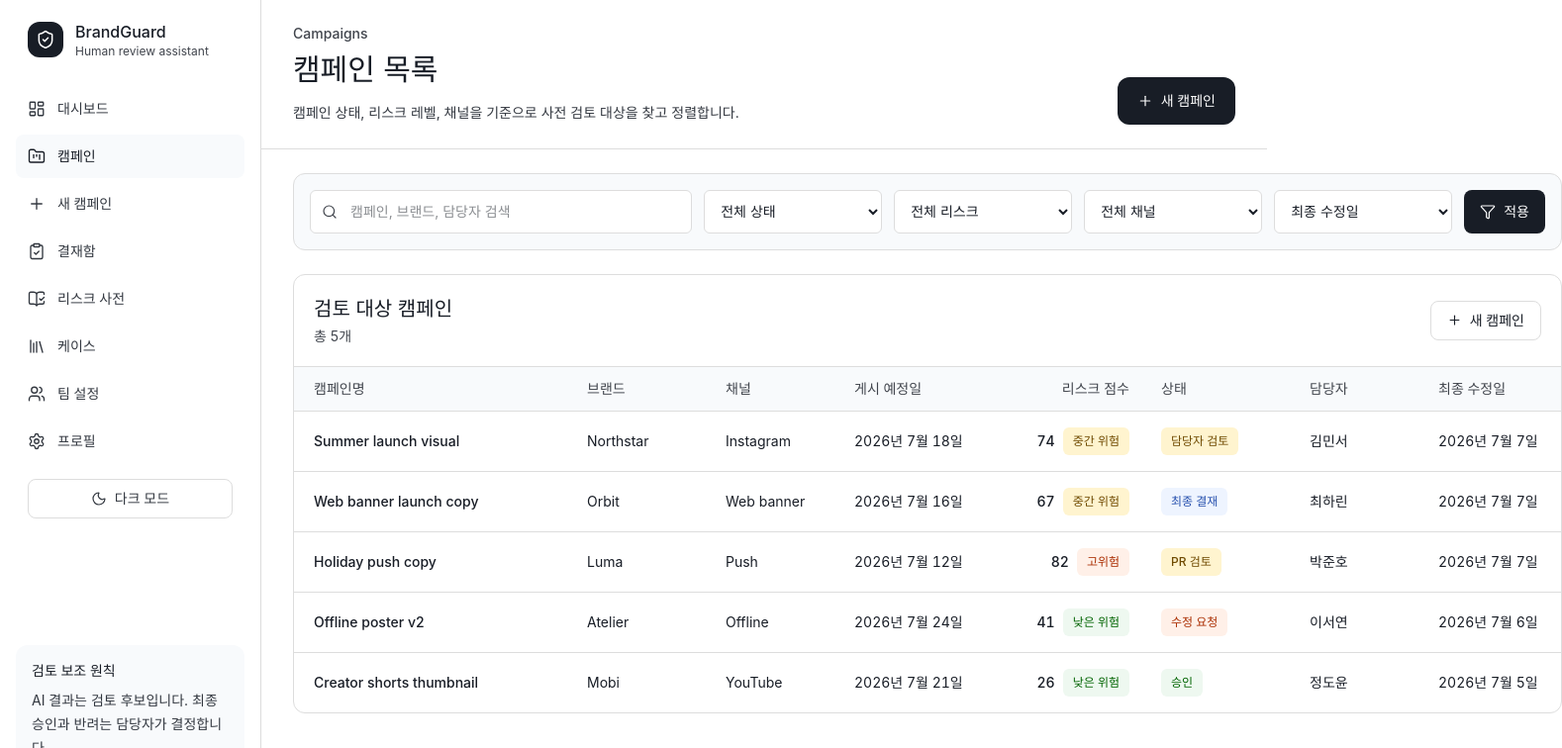
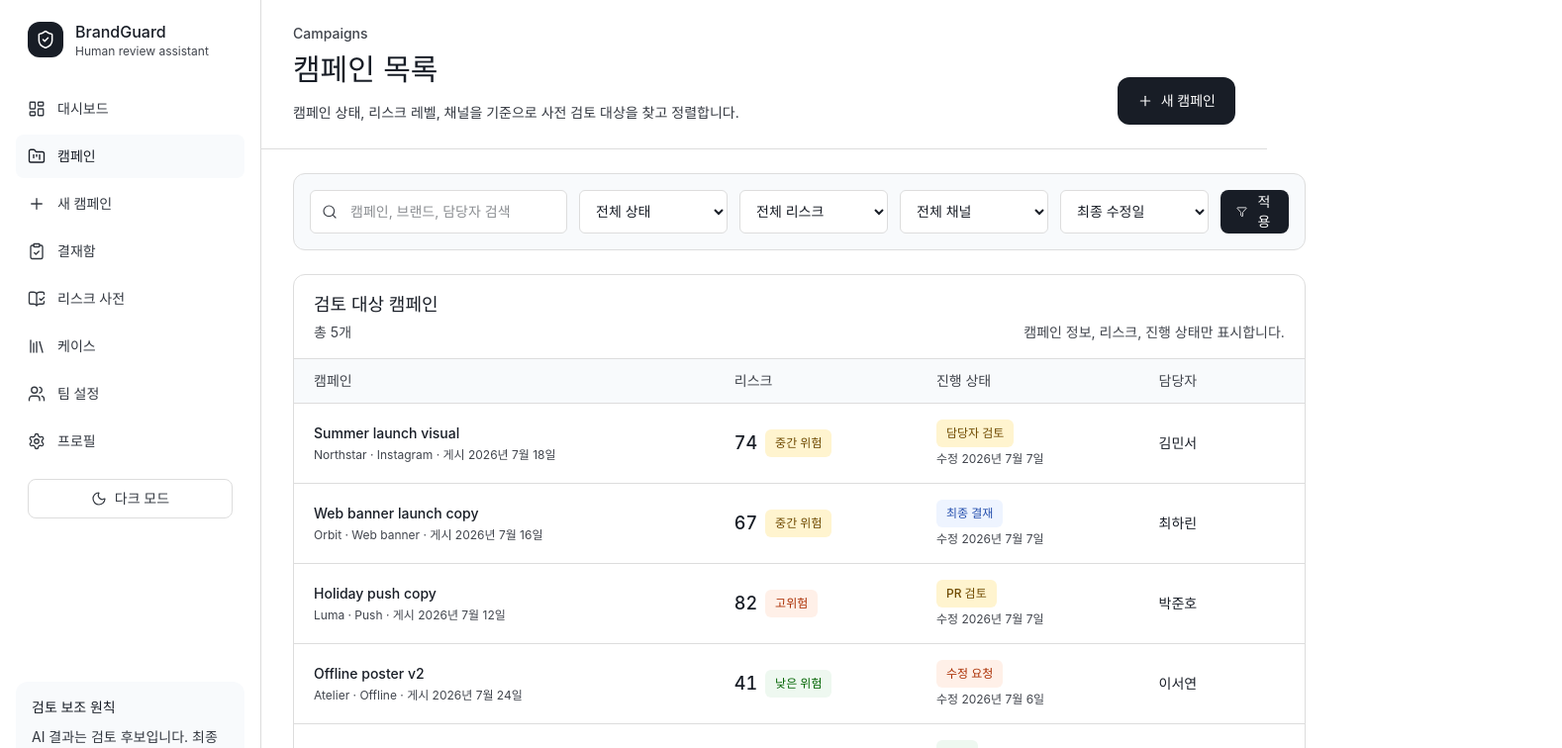
Before and after one commit to ddoniddoni/brand-guard, a Next.js app: page /campaigns in a window 1280 px wide. Shown: the top 756 px of the page at 99% size, 1578 px wide, since content can reach past the window. Built offline with nearby package versions, Linux system fonts and the light colour scheme.

Commit message:
fix(ui): simplify campaign tables

```diff
--- a/components/campaign/ApprovalInboxClient.tsx
+++ b/components/campaign/ApprovalInboxClient.tsx
@@ -88,23 +88,19 @@ export function ApprovalInboxClient({
 
         {approvalQueue.length > 0 ? (
           <div className="overflow-x-auto">
-            <table className="w-full min-w-[980px] table-fixed border-collapse text-left text-sm">
+            <table className="w-full min-w-[760px] table-fixed border-collapse text-left text-sm">
               <colgroup>
-                <col className="w-[280px]" />
-                <col className="w-[120px]" />
-                <col className="w-[140px]" />
-                <col className="w-[160px]" />
-                <col className="w-[150px]" />
-                <col className="w-[130px]" />
-                <col className="w-[160px]" />
+                <col className="w-[36%]" />
+                <col className="w-[17%]" />
+                <col className="w-[19%]" />
+                <col className="w-[12%]" />
+                <col className="w-[16%]" />
               </colgroup>
               <thead className="bg-[var(--color-surface-soft)] text-[var(--color-muted)]">
                 <tr>
                   <th className="px-5 py-3 font-medium">캠페인</th>
-                  <th className="px-4 py-3 font-medium">채널</th>
-                  <th className="px-4 py-3 font-medium">게시 예정일</th>
-                  <th className="px-4 py-3 text-right font-medium">리스크</th>
-                  <th className="px-4 py-3 font-medium">상태</th>
+                  <th className="px-4 py-3 font-medium">리스크</th>
+                  <th className="px-4 py-3 font-medium">결재 단계</th>
                   <th className="px-4 py-3 font-medium">담당자</th>
                   <th className="px-4 py-3 text-right font-medium">액션</th>
                 </tr>
@@ -123,25 +119,23 @@ export function ApprovalInboxClient({
                         className="mt-1 truncate text-xs text-[var(--color-muted)]"
                         title={campaign.brandName}
                       >
-                        {campaign.brandName}
+                        {campaign.brandName} · {getChannelLabel(campaign.channel)} ·{" "}
+                        게시 {formatDate(campaign.publishDate)}
                       </p>
                     </td>
-                    <td className="whitespace-nowrap px-4 py-4">
-                      {getChannelLabel(campaign.channel)}
-                    </td>
-                    <td className="whitespace-nowrap px-4 py-4 tabular-nums">
-                      {formatDate(campaign.publishDate)}
-                    </td>
                     <td className="px-4 py-4">
-                      <div className="flex items-center justify-end gap-2">
-                        <span className="w-8 text-right font-medium tabular-nums">
+                      <div className="flex flex-wrap items-center gap-2">
+                        <span className="text-lg font-medium tabular-nums text-[var(--color-ink)]">
                           {campaign.riskScore}
                         </span>
                         <RiskBadge level={campaign.riskLevel} />
                       </div>
                     </td>
                     <td className="px-4 py-4">
-                      <StatusBadge status={campaign.status} />
+                      <StatusBadge
+                        className="w-fit"
+                        status={campaign.status}
+                      />
                     </td>
                     <td className="px-4 py-4">
                       <span className="block truncate" title={campaign.ownerName}>
--- a/components/campaign/CampaignListClient.tsx
+++ b/components/campaign/CampaignListClient.tsx
@@ -1,6 +1,6 @@
 "use client";
 
-import { Filter, Plus, Search } from "lucide-react";
+import { Filter, Search } from "lucide-react";
 import Link from "next/link";
 import { useMemo, useSyncExternalStore } from "react";
 import type {
@@ -121,7 +121,7 @@ export function CampaignListClient({
   return (
     <div className="grid gap-6 px-6 py-6 sm:px-8">
       <form
-        className="grid gap-3 rounded-xl border border-[var(--color-hairline)] bg-[var(--color-surface-soft)] p-4 lg:grid-cols-[1fr_180px_180px_180px_180px_auto]"
+        className="grid gap-3 rounded-xl border border-[var(--color-hairline)] bg-[var(--color-surface-soft)] p-4 md:grid-cols-2 xl:grid-cols-[minmax(260px,1fr)_150px_150px_150px_150px_auto]"
         role="search"
       >
         <label className="relative">
@@ -183,47 +183,35 @@ export function CampaignListClient({
       </form>
 
       <section className="rounded-xl border border-[var(--color-hairline)] bg-white">
-        <div className="flex items-center justify-between gap-4 border-b border-[var(--color-hairline)] p-5">
-          <div>
-            <h2 className="text-xl font-normal">검토 대상 캠페인</h2>
-            <p className="mt-1 text-sm text-[var(--color-muted)]">
-              총 {filteredCampaigns.length}개
+        <div className="border-b border-[var(--color-hairline)] px-5 py-4">
+          <div className="flex flex-wrap items-end justify-between gap-3">
+            <div>
+              <h2 className="text-lg font-medium">검토 대상 캠페인</h2>
+              <p className="mt-1 text-sm text-[var(--color-muted)]">
+                총 {filteredCampaigns.length}개
+              </p>
+            </div>
+            <p className="text-sm text-[var(--color-muted)]">
+              캠페인 정보, 리스크, 진행 상태만 표시합니다.
             </p>
           </div>
-          <Link
-            className="inline-flex min-h-10 items-center justify-center gap-2 rounded-lg border border-[var(--color-hairline)] px-4 text-sm font-medium"
-            href="/campaigns/new"
-          >
-            <Plus aria-hidden="true" size={15} strokeWidth={1.8} />
-            새 캠페인
-          </Link>
         </div>
 
         {filteredCampaigns.length > 0 ? (
           <div className="overflow-x-auto">
-            <table className="w-full min-w-[1120px] table-fixed border-collapse text-left text-sm">
+            <table className="w-full min-w-[760px] table-fixed border-collapse text-left text-sm">
               <colgroup>
-                <col className="w-[280px]" />
-                <col className="w-[140px]" />
-                <col className="w-[130px]" />
-                <col className="w-[140px]" />
-                <col className="w-[170px]" />
-                <col className="w-[150px]" />
-                <col className="w-[130px]" />
-                <col className="w-[140px]" />
+                <col className="w-[42%]" />
+                <col className="w-[20%]" />
+                <col className="w-[22%]" />
+                <col className="w-[16%]" />
               </colgroup>
               <thead className="bg-[var(--color-surface-soft)] text-[var(--color-muted)]">
                 <tr>
-                  <th className="px-5 py-3 font-medium">캠페인명</th>
-                  <th className="px-4 py-3 font-medium">브랜드</th>
-                  <th className="px-4 py-3 font-medium">채널</th>
-                  <th className="px-4 py-3 font-medium">게시 예정일</th>
-                  <th className="px-4 py-3 text-right font-medium">
-                    리스크 점수
-                  </th>
-                  <th className="px-4 py-3 font-medium">상태</th>
+                  <th className="px-5 py-3 font-medium">캠페인</th>
+                  <th className="px-4 py-3 font-medium">리스크</th>
+                  <th className="px-4 py-3 font-medium">진행 상태</th>
                   <th className="px-4 py-3 font-medium">담당자</th>
-                  <th className="px-4 py-3 font-medium">최종 수정일</th>
                 </tr>
               </thead>
               <tbody>
@@ -240,36 +228,34 @@ export function CampaignListClient({
                       >
                         {campaign.name}
                       </Link>
+                      <p className="mt-1 truncate text-xs text-[var(--color-muted)]">
+                        {campaign.brandName} · {getChannelLabel(campaign.channel)} ·{" "}
+                        게시 {formatDate(campaign.publishDate)}
+                      </p>
                     </td>
                     <td className="px-4 py-4">
-                      <span className="block truncate" title={campaign.brandName}>
-                        {campaign.brandName}
-                      </span>
-                    </td>
-                    <td className="whitespace-nowrap px-4 py-4">
-                      {getChannelLabel(campaign.channel)}
-                    </td>
-                    <td className="whitespace-nowrap px-4 py-4 tabular-nums">
-                      {formatDate(campaign.publishDate)}
-                    </td>
-                    <td className="px-4 py-4">
-                      <div className="flex items-center justify-end gap-2">
-                        <span className="w-8 text-right font-medium tabular-nums">
+                      <div className="flex flex-wrap items-center gap-2">
+                        <span className="text-lg font-medium tabular-nums text-[var(--color-ink)]">
                           {campaign.riskScore}
                         </span>
                         <RiskBadge level={campaign.riskLevel} />
                       </div>
                     </td>
                     <td className="px-4 py-4">
-                      <StatusBadge status={campaign.status} />
+                      <div className="grid gap-1">
+                        <StatusBadge
+                          className="w-fit"
+                          status={campaign.status}
+                        />
+                        <span className="text-xs text-[var(--color-muted)]">
+                          수정 {formatDate(campaign.updatedAt)}
+                        </span>
+                      </div>
                     </td>
                     <td className="px-4 py-4">
                       <span className="block truncate" title={campaign.ownerName}>
                         {campaign.ownerName}
                       </span>
-                    </td>
-                    <td className="whitespace-nowrap px-4 py-4 tabular-nums">
-                      {formatDate(campaign.updatedAt)}
                     </td>
                   </tr>
                 ))}
```
